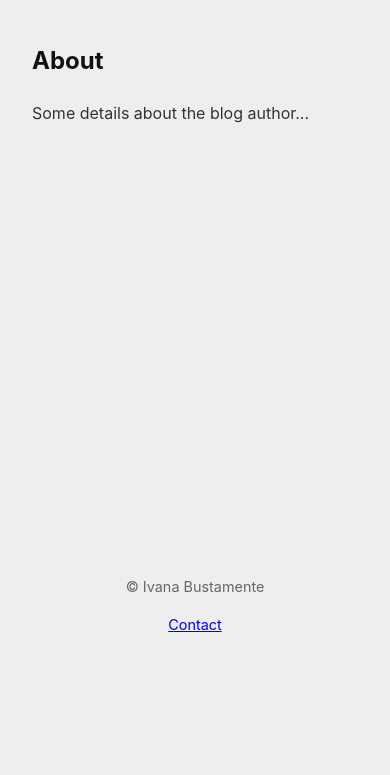
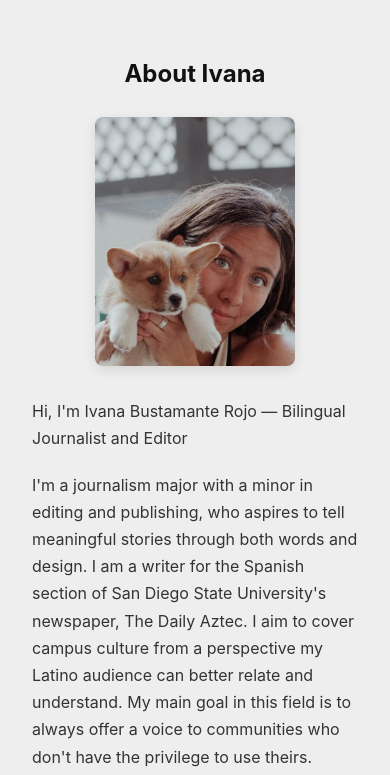
Before and after one commit to evawlve/Ivana-Blog, an Eleventy site: page about.md in a window 390 px wide. Shown: the part 69-844 px from the top of the page. Built offline with nearby package versions, Linux system fonts and the light colour scheme; Eleventy itself is replaced by a stand-in of ours; files that its build step writes are made by us from their sources.

Commit message:
Fix hamburger menu z-index and improve about page layout
- Fixed duplicate closing header tag in base.njk
- Increased z-index for mobile navigation (9999) and toggle button (10000)
- Added position: relative and z-index: 1 to main element to fix stacking context
- Implemented CSS Grid layout for about page with responsive design
- Added progressive image scaling for different screen sizes
- Restructured about page with heading above content on mobile
- Reduced mobile spacing between elements for better UX

```diff
--- a/_includes/base.njk
+++ b/_includes/base.njk
@@ -55,7 +55,6 @@
     </button>
   </nav>
 
-</header>
     </header>
 
     <main>
--- a/about.md
+++ b/about.md
@@ -4,6 +4,22 @@ layout: base.njk
 permalink: /about/
 ---
 
-## About
+<div class="about-section">
+  <h2 class="about-heading">About Ivana</h2>
 
-Some details about the blog author...
+  <div class="about-content">
+    <div class="about-text">
+      <p>Hi, I'm Ivana Bustamante Rojo — Bilingual Journalist and Editor</p>
+
+      <p>I'm a journalism major with a minor in editing and publishing, who aspires to tell meaningful stories through both words and design. I am a writer for the Spanish section of San Diego State University's newspaper, The Daily Aztec. I aim to cover campus culture from a perspective my Latino audience can better relate and understand. My main goal in this field is to always offer a voice to communities who don't have the privilege to use theirs.</p>
+
+      <p>I've also enjoyed working on SDSU's student-run magazine, The Look, bringing creative ideas to life on a page to tell a story.</p>
+
+      <p>This site is a hub for my work — writing clips, editorial projects, and creative experiments. Thanks for visiting, and feel free to reach out or connect!</p>
+    </div>
+
+    <div class="about-image">
+      <img src="/images/ivana2.jpg" alt="Ivana Bustamante Rojo" />
+    </div>
+  </div>
+</div>
--- a/css/style.css
+++ b/css/style.css
@@ -105,7 +105,7 @@
   .mobile-nav-toggle {
     display: block;
     position: absolute;
-    z-index: 9999;
+    z-index: 10000;
     top: 0.5rem;
     right: 2rem;
     background: none;
@@ -130,7 +130,7 @@
     padding: 2em;
     border-radius: 8px;
     box-shadow: 0 5px 15px rgba(0,0,0,0.1);
-    z-index: 1000;
+    z-index: 9999;
     opacity: 0;
     visibility: hidden;
     pointer-events: none;
@@ -223,6 +223,8 @@
     background-color: var(--color-foreground); /* Use variable */
     min-height: 60vh;
     transition: background-color 0.3s ease; /* Add transition */
+    position: relative;
+    z-index: 1;
   }
 
   /* === Intro Section Styles === */
@@ -619,3 +621,122 @@ html[data-theme="dark"] {
     background-color: hsl(from var(--color-accent) h s calc(l - 10%)); /* Slightly darken accent on hover */
     outline: none;
   }
+
+  /* === About Page Styles === */
+  .about-section {
+    margin: 2rem 0;
+    display: grid;
+    grid-template-areas:
+      "heading heading"
+      "text image";
+    grid-template-columns: 1fr auto;
+    gap: 2rem 3rem;
+    max-width: 1200px;
+    margin-left: auto;
+    margin-right: auto;
+  }
+
+  .about-heading {
+    grid-area: heading;
+    margin: 0 0 1rem 0;
+    color: var(--color-heading);
+    text-align: left;
+  }
+
+  .about-content {
+    display: contents;
+  }
+
+  .about-text {
+    grid-area: text;
+    min-width: 0; /* Allow text to shrink */
+  }
+
+  .about-text p {
+    margin-bottom: 1.2rem;
+    line-height: 1.7;
+    color: var(--color-text);
+  }
+
+  .about-text p:last-child {
+    margin-bottom: 0;
+  }
+
+  .about-image {
+    grid-area: image;
+    flex: 0 0 400px;
+    max-width: 400px;
+  }
+
+  .about-image img {
+    width: 100%;
+    height: auto;
+    border-radius: 8px;
+    box-shadow: 0 4px 12px rgba(0, 0, 0, 0.1);
+    transition: transform 0.3s ease, box-shadow 0.3s ease;
+  }
+
+  .about-image img:hover {
+    transform: translateY(-2px);
+    box-shadow: 0 6px 20px rgba(0, 0, 0, 0.15);
+  }
+
+  /* Responsive breakpoints for about page */
+  @media (max-width: 1024px) {
+    .about-section {
+      gap: 2rem;
+    }
+
+    .about-image {
+      flex: 0 0 350px;
+      max-width: 350px;
+    }
+  }
+
+  @media (max-width: 900px) {
+    .about-image {
+      flex: 0 0 300px;
+      max-width: 300px;
+    }
+  }
+
+  @media (max-width: 768px) {
+    .about-section {
+      grid-template-areas:
+        "heading"
+        "image"
+        "text";
+      grid-template-columns: 1fr;
+      gap: 1rem;
+    }
+
+    .about-heading {
+      margin-bottom: 0.5rem;
+      text-align: center;
+    }
+
+    .about-image {
+      justify-self: center;
+      flex: 0 0 auto;
+      max-width: 300px;
+      width: 100%;
+    }
+
+    .about-image img {
+      max-width: 300px;
+      margin: 0 auto;
+      display: block;
+    }
+  }
+
+  @media (max-width: 600px) {
+    .about-image img {
+      max-width: 250px;
+    }
+  }
+
+  @media (max-width: 480px) {
+    .about-image img {
+      max-width: 200px;
+    }
+  }
--- a/index.njk
+++ b/index.njk
@@ -16,7 +16,7 @@
     </div>
     <div class="intro-image">
       {# Make sure the src path matches your image folder/filename #}
-      <img src="/images/ivana.jpg" alt="Portrait of Ivana">
+      <img src="/images/ivana.jpeg" alt="Portrait of Ivana">
     </div>
   </section>
   {# === End Intro Section === #}
--- a/package.json
+++ b/package.json
@@ -4,7 +4,10 @@
   "description": "",
   "main": "index.js",
   "scripts": {
-    "test": "echo \"Error: no test specified\" && exit 1"
+    "test": "echo \"Error: no test specified\" && exit 1",
+    "start": "npx @11ty/eleventy --serve",
+    "build": "npx @11ty/eleventy",
+    "dev": "npx @11ty/eleventy --serve --watch"
   },
   "keywords": [],
   "author": "",
```
Also changed, not shown: images/ivana2.jpg (renamed from images/ivana.jpg), 3 other files.
